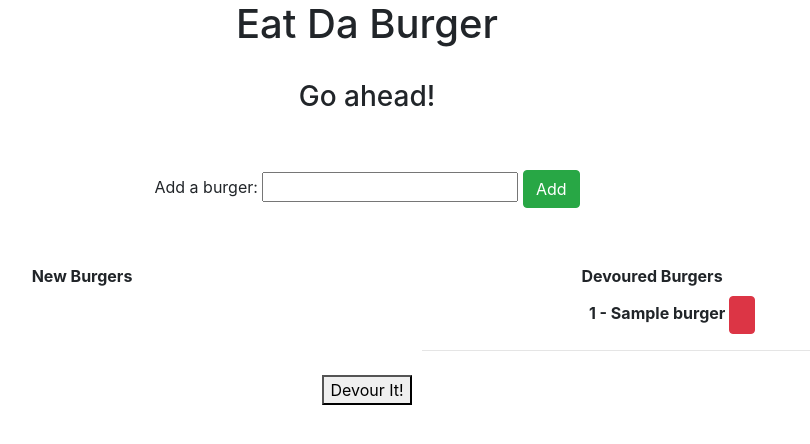
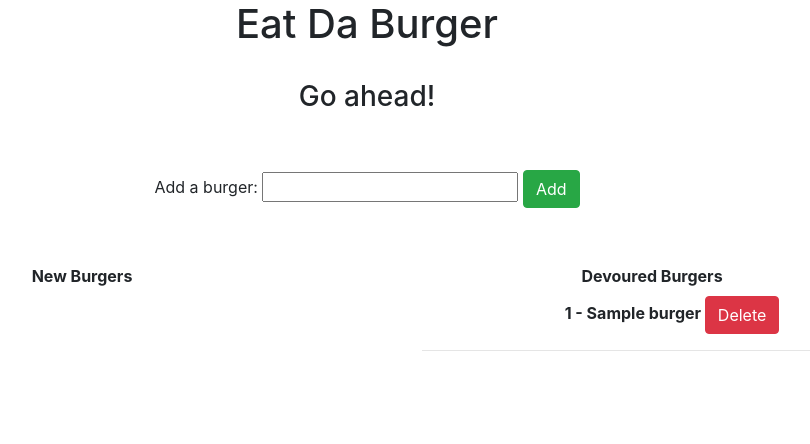
Before and after one commit to TGHeadle1371/burger, a Node server app: page / in a window 1280 px wide. Shown: the top 444 px of the page, without its empty margins (273-1083 px from the left). Run offline with Node 20, Linux system fonts and the light colour scheme; tables that the repository leaves empty hold one stand-in row (values such as "Sample post"); some libraries are stand-ins or nearby versions.

Commit message:
Some fixes

```diff
--- a/controllers/burgers_controllers.js
+++ b/controllers/burgers_controllers.js
@@ -48,7 +48,7 @@ router.delete("/api/burgers/:id", function (req, res) {
     var condition = "id = " + req.params.id;
     console.log("Condition: " + condition);
 
-    burger.delete(condition, function () {
+    burger.delete(condition, function (result) {
         if (result.changedRows === 0) {
             // If no rows were changed, then the ID must not exist, so 404.
             return res.status(404).end();
--- a/server.js
+++ b/server.js
@@ -7,7 +7,7 @@ var PORT = process.env.PORT || 8080;
 
 // Serve static content for the app from the "public" directory in the application directory.
 app.use(express.static("public"));
-
+app.use(express.static(__dirname + "/app/public"));
 // parse application/x-www-form-urlencoded
 app.use(bodyParser.urlencoded({
     extended: true
--- a/views/index.handlebars
+++ b/views/index.handlebars
@@ -11,7 +11,7 @@
 
         <div class="form-group">
             <label for="newBurger">Add a burger: </label>
-            <input type="text" id="newburger" name="burger">
+            <input type="text" id="newBurger" name="burger">
             <button type="submit" id="addBurger" class="btn btn-success">Add</button>
         </div>
         &nbsp;
@@ -22,14 +22,14 @@
         <!-- Undevoured Burgers -->
         <div class="col-sm-6">
             <div class="panel panel-default">
-                <div class="panel-heading m-2" id="lefthead"><strong>New Burgers</strong></div>
+                <div class="panel-heading m-2"><strong>New Burgers</strong></div>
                 <div class="panel-body">
                     <ul>
                         {{#each burgers}}
                         {{#unless devoured}}
                         <span><strong> {{this.id}} - {{this.burger_name}} </strong></span>
-                        <button type="button" class="eatburger btn btn-primary" id="eatbutton" data-id="{{this.id}}"
-                            data-newDevoured="{{devour}}"><i class="fa fa-cutlery" aria-hidden="true"></i>
+                        <button type="button" class="eatburger btn btn-primary text-white" id="eatbutton"
+                            data-id="{{this.id}}" data-newDevoured="{{devour}}">Devour
                         </button>
                         <hr>
                         {{/unless}}
@@ -47,8 +47,8 @@
                         {{#each burgers}}
                         {{#if devoured}}
                         <span><strong> {{this.id}} - {{this.burger_name}} </strong></span>
-                        <button type="button" class="trashburger btn btn-danger" id="trashbutton" data-id="{{this.id}}"
-                            data-newDevoured="{{devour}}"><i class="fa fa-trash-o" aria-hidden="true"></i></button>
+                        <button type="button" class="trashburger btn btn-danger text-white" id="trashbutton"
+                            data-id="{{this.id}}" data-newDevoured="{{devour}}">Delete</button>
                         <hr>
                         {{/if}}
                         {{/each}}
@@ -57,6 +57,4 @@
             </div>
         </div>
     </div>
-    <button class="devour mt-2" data-id="{{this.id}}" data-devouredState="{{devoured}}">Devour It!</button>
-
 </div><!-- /row -->
--- a/views/layouts/main.handlebars
+++ b/views/layouts/main.handlebars
@@ -5,7 +5,7 @@
     <meta charset="UTF-8">
     <title>Eat Da Burger</title>
     {{!-- CSS --}}
-    <script src="../../public/assets/css/burger_style.css"></script>
+    <script src="/assets/css/burger_style.css"></script>
     {{!-- Bootstrap  --}}
     <link rel="stylesheet" href="https://stackpath.bootstrapcdn.com/bootstrap/4.1.3/css/bootstrap.min.css"
         integrity="sha384-MCw98/SFnGE8fJT3GXwEOngsV7Zt27NXFoaoApmYm81iuXoPkFOJwJ8ERdknLPMO" crossorigin="anonymous">
@@ -16,7 +16,7 @@
     {{!-- jQuery --}}
     <script src="https://code.jquery.com/jquery.js"></script>
     {{!-- JS --}}
-    <script src="../../public/assets/js/burger.js"></script>
+    <script src="/assets/js/burgLogic.js"></script>
 
 </head>
 
```
Also changed, not shown: public/assets/js/burgLogic.js.
